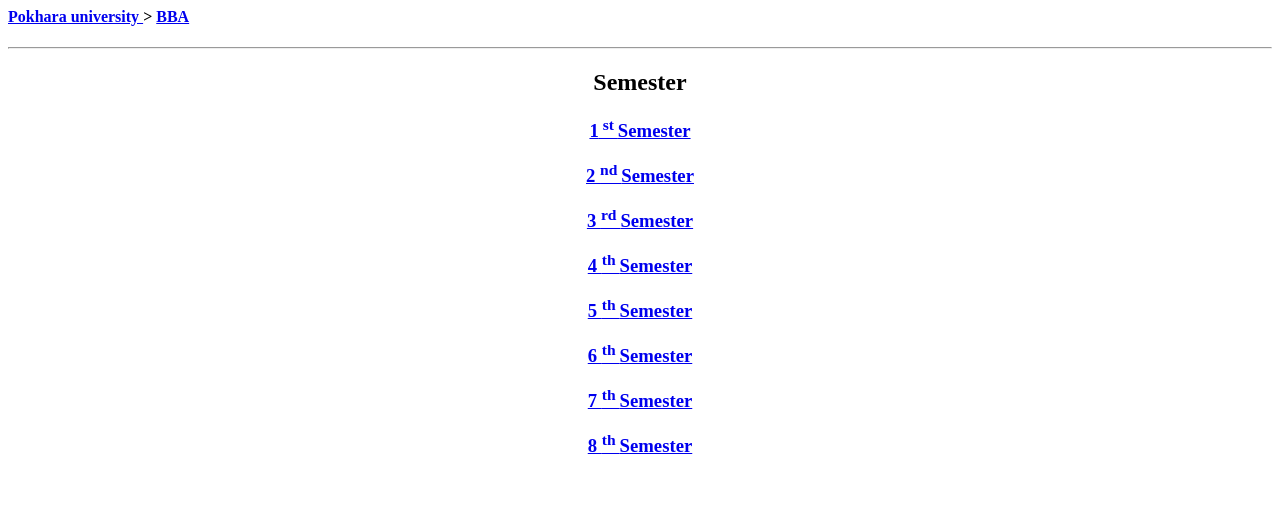
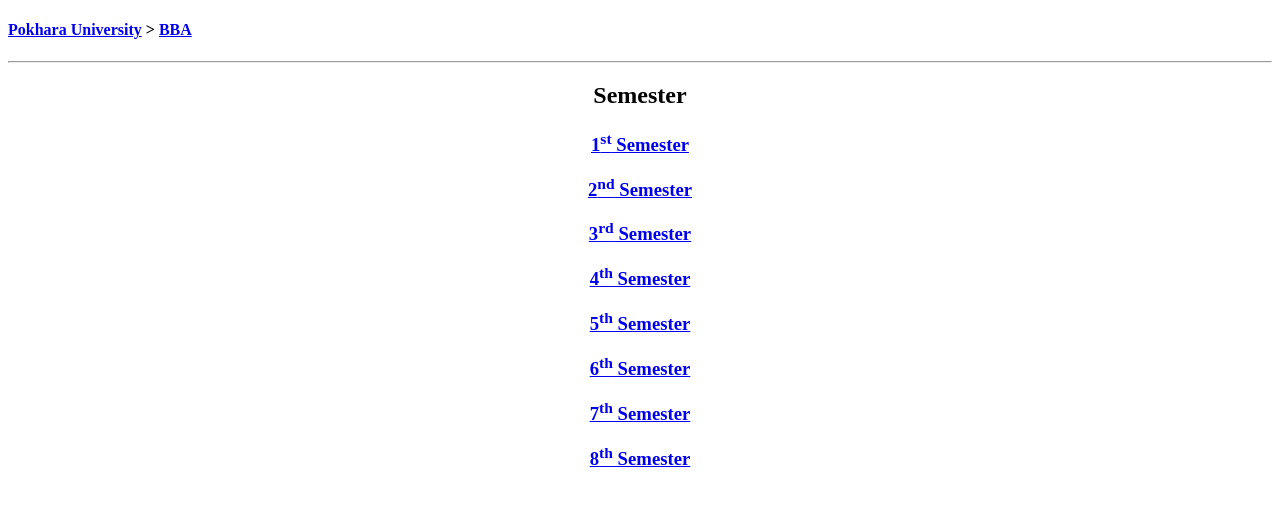
Before and after one commit to Prabin741/Prabin741, a plain HTML site: page Pokhara university BBA .html in a window 1280 px wide. Drawn offline with Linux system fonts and the light colour scheme.

Commit message:
Update Pokhara university BBA .html

```diff
--- a/Pokhara university BBA .html
+++ b/Pokhara university BBA .html
@@ -1,19 +1,23 @@
-<! DOCTYPE html>
+<!DOCTYPE html>
 <html>
   <head>
-    <title> Pokhara university</title>
+    <title>Pokhara University</title>
   </head>
   <body>
-    <a href="index.html"> <h4> Pokhara university </a> > <a href="Program.html"> BBA </h4> </a>
+    <h4>
+      <a href="index.html">Pokhara University</a> &gt;
+      <a href="Program.html">BBA</a>
+    </h4>
     <hr>
-    <h2 style="text-align: center;"> Semester </h2>
-  <a href="Pou BBA 1.html" > <h3 style="text-align:center;"> 1<sup> st </sup> Semester </h3> </a>
-    <a href = "Pou BBA 2.html"> <h3 style="text-align: center; "> 2 <sup> nd </sup> Semester</h3> </a>
-  <a href="Pou BBA 3.html" > <h3 style= " text-align : center ; "> 3 <sup> rd </sup> Semester </h3> </a>
-    <a href = "Pou BBA 4.html"> <h3 style=" text-align: center; "> 4 <sup> th </sup> Semester</h3> </a>
-   <a href="Pou BBA 5.html" > <h3 style=" text-align: center; "> 5 <sup> th </sup> Semester</h3> </a>
-  <a href="Pou BBA 6.html" >  <h3 style=" text-align: center; "> 6 <sup> th </sup> Semester</h3> </a>
-    <a href="Pou BBA 7.html" > <h3 style=" text-align: center; "> 7 <sup> th </sup> Semester</h3> </a>
-   <a href="Pou BBA 8.html" > <h3 style=" text-align: center; "> 8 <sup> th </sup> Semester</h3> </a>
+    <h2 style="text-align: center;">Semester</h2>
+
+    <h3 style="text-align: center;"><a href="Pou BBA 1.html">1<sup>st</sup> Semester</a></h3>
+    <h3 style="text-align: center;"><a href="Pou BBA 2.html">2<sup>nd</sup> Semester</a></h3>
+    <h3 style="text-align: center;"><a href="Pou BBA 3.html">3<sup>rd</sup> Semester</a></h3>
+    <h3 style="text-align: center;"><a href="Pou BBA 4.html">4<sup>th</sup> Semester</a></h3>
+    <h3 style="text-align: center;"><a href="Pou BBA 5.html">5<sup>th</sup> Semester</a></h3>
+    <h3 style="text-align: center;"><a href="Pou BBA 6.html">6<sup>th</sup> Semester</a></h3>
+    <h3 style="text-align: center;"><a href="Pou BBA 7.html">7<sup>th</sup> Semester</a></h3>
+    <h3 style="text-align: center;"><a href="Pou BBA 8.html">8<sup>th</sup> Semester</a></h3>
   </body>
 </html>
```
